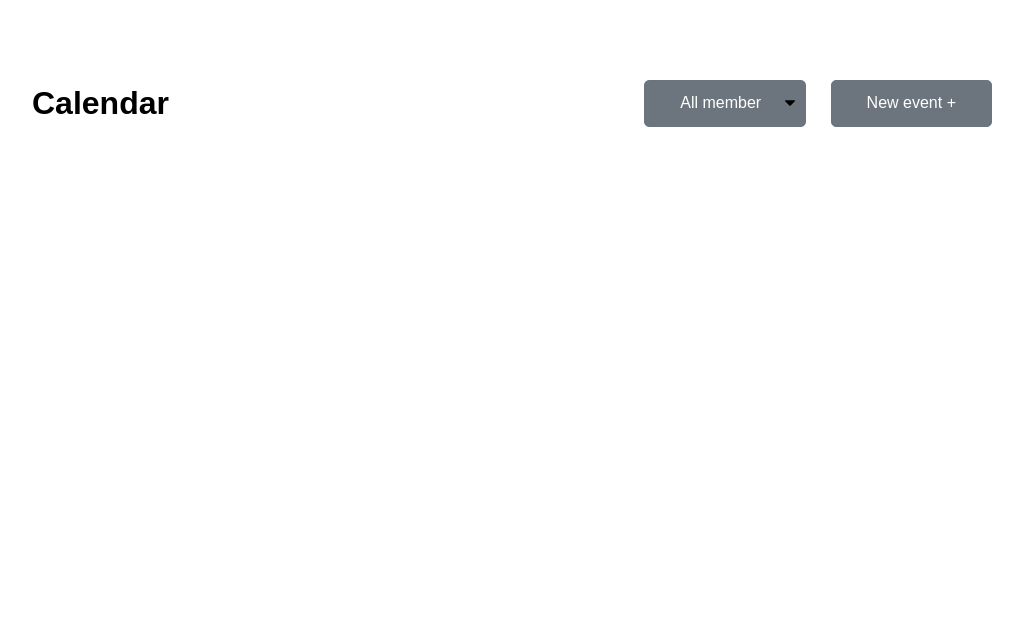
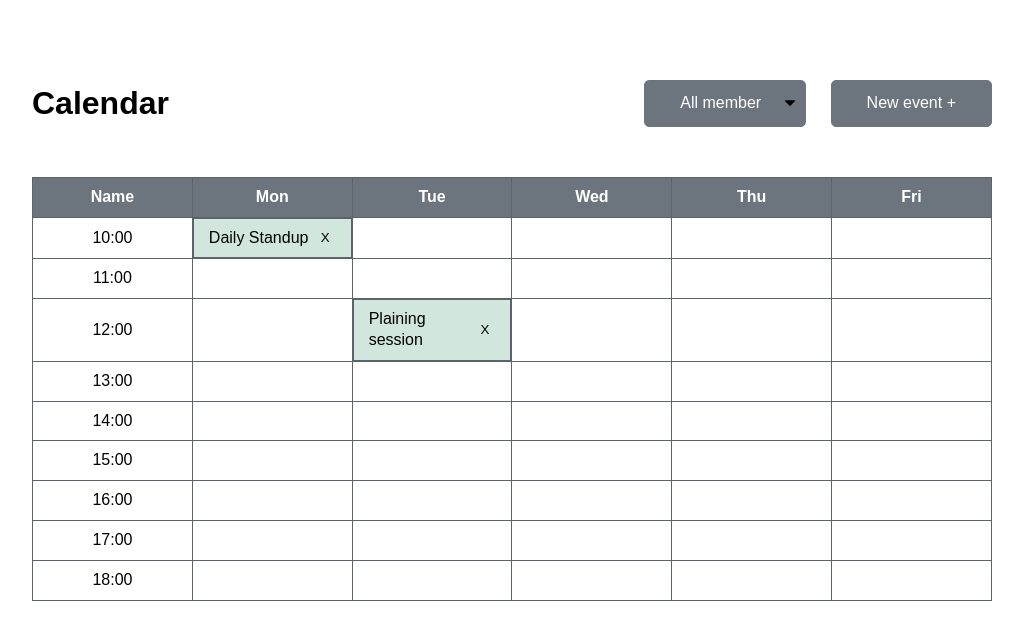
Before and after one commit to nmrhard/ciklum-test-task, a website built with Parcel: page index.html in a window 1280 px wide. Shown: the whole page, without its empty margins (128-1151 px from the left). Built offline with nearby package versions, Linux system fonts and the light colour scheme.

Commit message:
Add meeting table

```diff
--- a/index.html
+++ b/index.html
@@ -10,8 +10,8 @@
 
 <body class="page-body">
   <main class="page-main">
-    <div class="container">
-      <div class="calendar calendar__header">
+    <div class="container calendar">
+      <div class="calendar__header">
         <h1 class="page-heading">Calendar</h1>
         <div class="calendar__action">
           <form class="user-filter" action="#">
@@ -25,6 +25,98 @@
           <button class="button" type="button">New event +</button>
         </div>
       </div>
+      <table class="meeting">
+        <thead>
+          <tr>
+            <th>Name</th>
+            <th>Mon</th>
+            <th>Tue</th>
+            <th>Wed</th>
+            <th>Thu</th>
+            <th>Fri</th>
+          </tr>
+        </thead>
+        <tbody>
+          <tr>
+            <td>10:00</td>
+            <td class="meeting__reserved">
+              <span class="meeting__name">Daily Standup</span>
+              <button class="meeting__remove" type="button">X</button>
+            </td>
+            <td></td>
+            <td></td>
+            <td></td>
+            <td></td>
+          </tr>
+          <tr>
+            <td>11:00</td>
+            <td></td>
+            <td></td>
+            <td></td>
+            <td></td>
+            <td></td>
+          </tr>
+          <tr>
+            <td>12:00</td>
+            <td></td>
+            <td class="meeting__reserved">
+              <span class="meeting__name">Plaining session</span>
+              <button class="meeting__remove" type="button">X</button>
+            </td>
+            <td></td>
+            <td></td>
+            <td></td>
+          </tr>
+          <tr>
+            <td>13:00</td>
+            <td></td>
+            <td></td>
+            <td></td>
+            <td></td>
+            <td></td>
+          </tr>
+          <tr>
+            <td>14:00</td>
+            <td></td>
+            <td></td>
+            <td></td>
+            <td></td>
+            <td></td>
+          </tr>
+          <tr>
+            <td>15:00</td>
+            <td></td>
+            <td></td>
+            <td></td>
+            <td></td>
+            <td></td>
+          </tr>
+          <tr>
+            <td>16:00</td>
+            <td></td>
+            <td></td>
+            <td></td>
+            <td></td>
+            <td></td>
+          </tr>
+          <tr>
+            <td>17:00</td>
+            <td></td>
+            <td></td>
+            <td></td>
+            <td></td>
+            <td></td>
+          </tr>
+          <tr>
+            <td>18:00</td>
+            <td></td>
+            <td></td>
+            <td></td>
+            <td></td>
+            <td></td>
+          </tr>
+        </tbody>
+      </table>
     </div>
   </main>
   <script src="src/js/controller.js"></script>
--- a/src/sass/blocks/calendar.scss
+++ b/src/sass/blocks/calendar.scss
@@ -2,6 +2,7 @@
   display: grid;
   grid-template-columns: 1fr auto;
   margin-top: 80px;
+  margin-bottom: 50px;
   align-items: center;
 }
 
--- /dev/null
+++ b/src/sass/blocks/meeting.scss
@@ -0,0 +1,39 @@
+.meeting {
+  width: 100%;
+  table-layout: fixed;
+  border: 1px solid var(--darken-grey);
+  border-collapse: collapse;
+}
+
+.meeting__remove {
+  background-color: transparent;
+  border: none;
+  color: var(--basic-black);
+  cursor: pointer;
+}
+
+.meeting__remove:hover {
+  color: var(--darken-grey);
+}
+
+th {
+  background-color: var(--grey);
+  color: var(--basic-white);
+}
+
+th, td {
+  padding: 9px 15px;
+  border: 1px solid var(--darken-grey);
+  text-align: center;
+}
+
+.meeting__reserved {
+  display: grid;
+  grid-template-columns: 1fr auto;
+  align-items: center;
+  background-color: var(--green);
+}
+
+.meeting__name {
+  text-align: left;
+}
--- a/src/sass/style.scss
+++ b/src/sass/style.scss
@@ -4,3 +4,4 @@
 @import 'blocks/user-filter.scss';
 @import 'blocks/page-heading.scss';
 @import 'blocks/button.scss';
+@import 'blocks/meeting.scss';
--- a/src/sass/variables.scss
+++ b/src/sass/variables.scss
@@ -4,6 +4,7 @@
 
   --grey: #6c757d;
   --darken-grey: #5c636a;
+  --green: #d1e7dd;
 
   --focus: rgba(59, 153, 252, .7);
   --main-radius: 5px;
```
Also changed, not shown: src/sass/blocks/button.scss (line endings or trailing spaces).
